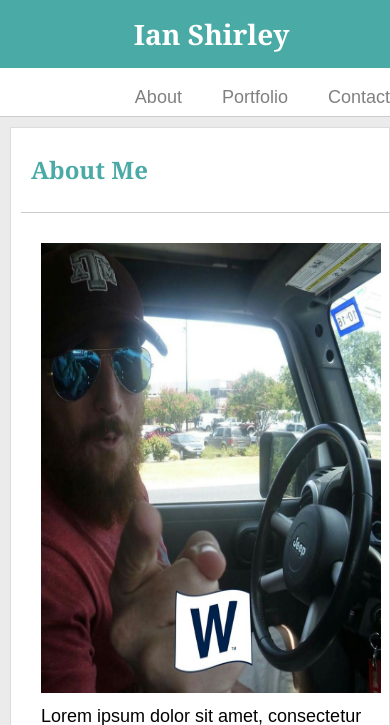
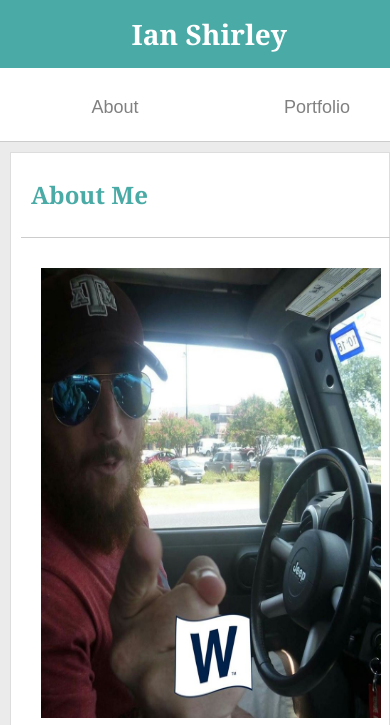
Before and after one commit to ishirley34/Responsive-Portfolio, a PHP site: page /index.php in a window 390 px wide. Shown: the top 725 px of the page. Run offline with PHP 8.4, Linux system fonts and the light colour scheme.

Commit message:
final commit

```diff
--- a/assets/css/style.css
+++ b/assets/css/style.css
@@ -372,12 +372,13 @@ textarea{
 @media screen and (max-width: 640px) {
 
 	#logo{
-		width: 88%;
+		width: 86.8%;
 		margin: 0;
 	}
 	header{
 		width: 100%;
 		padding: 0;
+		padding-bottom: 15px;
 	}
 	.headerspace{
 	}
@@ -404,5 +405,18 @@ textarea{
 		font-size: 28px;
 	}
 
+	nav{
+		float: left;
+		clear: both;
+		margin: auto;
+		width: 600px;
+		padding-top: 10px;
+	}
+
+	#about, #contact, #portfolio{
+		width: 27%;
+
+	}
+
 
 }
```
